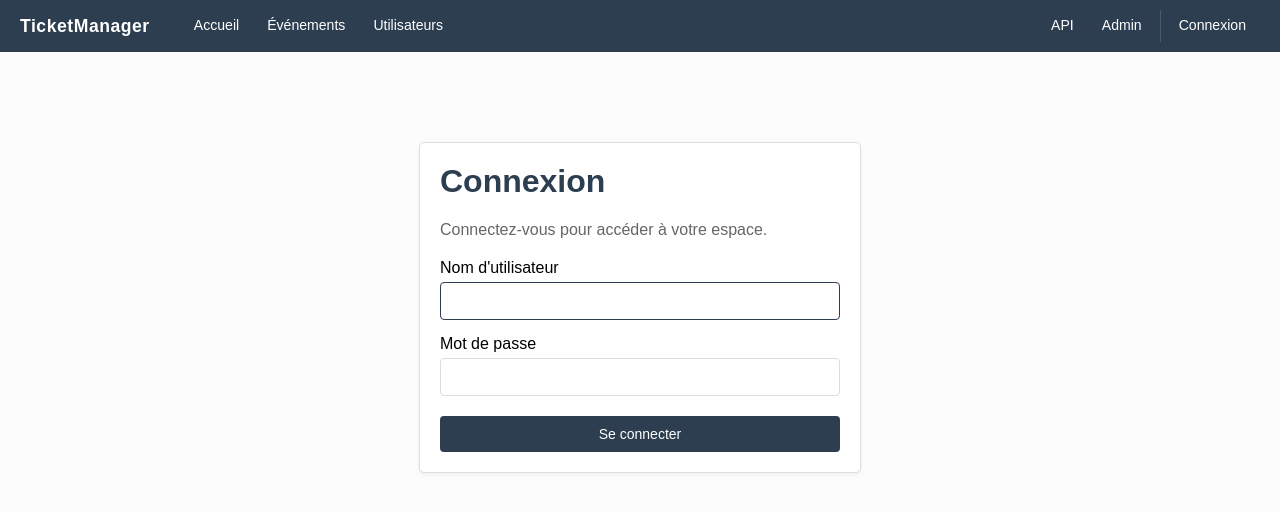
After one commit to saintbassanaga/TicketManager, a Django app: page /login/ in a window 1280 px wide. The commit adds this page. Shown: the top 512 px of the page. Run offline with Django 5.2, Linux system fonts and the light colour scheme.

Commit message:
feat: add auth, full DRF coverage, deduplicate templates and fix routing
- Add session-based frontend login/logout views and login.html template
- Protect all frontend views with @login_required
- Set IsAuthenticated + SessionAuthentication + TokenAuthentication as DRF defaults
- Add Order and OrderItem serializers, API views, and URL routes
- Auto-fill price_at_purchase from ticket on OrderItem creation
- Scope orders to the requesting user (staff see all)
- Fix missing frontend user URLs (user_list, user_add, user_edit, user_delete)
- Add rest_framework.authtoken to INSTALLED_APPS (fixes LoginAPIView token creation)
- Move .input-field CSS to base.html; extract shared _form_fields.html partial
- Add edit_mode support to event_add.html
- Rearrange navbar: main nav left, tools + user session right
- Merge duplicate import blocks and remove duplicate ticket_add import in urls.py

Co-authored-by: codemk-begginer <metenousteve@gmail.com>
Co-authored-by: Dave-michael-13 <164563067+Dave-michael-13@users.noreply.github.com>
Co-authored-by: Ngah Angele <ngaherica56@gmail.com>

```diff
--- a/templates/base.html
+++ b/templates/base.html
@@ -9,27 +9,79 @@
         header {
             background: #2c3e50;
             color: white;
-            padding: 15px 20px;
+            padding: 0 20px;
             display: flex;
             justify-content: space-between;
-            align-items: center;
+            align-items: stretch;
+            height: 52px;
         }
 
         header .logo {
-            font-size: 1.2em;
+            font-size: 1.1em;
             font-weight: bold;
+            display: flex;
+            align-items: center;
+            margin-right: 30px;
         }
 
-        header nav a {
+        header .logo a {
             color: white;
             text-decoration: none;
-            margin-left: 20px;
-            font-size: 0.9em;
+            letter-spacing: 0.03em;
+        }
+
+        header nav {
+            display: flex;
+            align-items: stretch;
+        }
+
+        header nav a,
+        header nav .nav-user {
+            color: white;
+            text-decoration: none;
+            font-size: 0.88em;
+            display: flex;
+            align-items: center;
+            padding: 0 14px;
+            border-bottom: 3px solid transparent;
+            transition: background 0.15s, border-color 0.15s;
         }
 
         header nav a:hover {
+            background: rgba(255,255,255,0.08);
+            text-decoration: none;
+            border-bottom-color: rgba(255,255,255,0.4);
+        }
+
+        header nav .nav-divider {
+            width: 1px;
+            background: rgba(255,255,255,0.15);
+            margin: 10px 4px;
+        }
+
+        header nav .nav-user {
+            gap: 10px;
+            padding: 0 14px;
+            font-size: 0.88em;
+        }
+
+        header nav .nav-user span {
+            opacity: 0.75;
+            font-style: italic;
+        }
+
+        header nav .nav-logout {
+            background: none;
+            border: none;
+            color: white;
+            cursor: pointer;
+            font-size: 0.88em;
+            padding: 0;
             text-decoration: underline;
+            opacity: 0.85;
         }
+
+        header nav .nav-logout:hover { opacity: 1; }
 
         .container { padding: 30px 20px; max-width: 900px; margin: auto; }
 
@@ -68,19 +120,51 @@
         a:hover { text-decoration: underline; }
 
         .flex-between { display: flex; justify-content: space-between; align-items: center; }
+
+        .input-field {
+            width: 100%;
+            padding: 10px;
+            border: 1px solid #ddd;
+            border-radius: 4px;
+            box-sizing: border-box;
+            font-size: 14px;
+        }
+        .input-field:focus {
+            border-color: #2c3e50;
+            outline: none;
+        }
     </style>
 </head>
 <body>
 
 <header>
     <div class="logo">
-        <a href="{% url 'frontend-home' %}" style="color: white; text-decoration: none;">TicketManager</a>
+        <a href="{% url 'frontend-home' %}">TicketManager</a>
     </div>
+
+    <!-- Left nav: main sections -->
     <nav>
         <a href="{% url 'frontend-home' %}">Accueil</a>
         <a href="{% url 'frontend-event-list' %}">Événements</a>
+        <a href="{% url 'frontend-user-list' %}">Utilisateurs</a>
+    </nav>
+
+    <!-- Right nav: tools + user -->
+    <nav style="margin-left: auto;">
         <a href="{% url 'event-list' %}">API</a>
         <a href="/admin/">Admin</a>
+        <div class="nav-divider"></div>
+        {% if user.is_authenticated %}
+            <div class="nav-user">
+                <span>{{ user.username }}</span>
+                <form method="post" action="{% url 'frontend-logout' %}">
+                    {% csrf_token %}
+                    <button type="submit" class="nav-logout">Déconnexion</button>
+                </form>
+            </div>
+        {% else %}
+            <a href="{% url 'frontend-login' %}">Connexion</a>
+        {% endif %}
     </nav>
 </header>
 
--- /dev/null
+++ b/templates/login.html
@@ -0,0 +1,23 @@
+{% extends 'base.html' %}
+
+{% block title %}Connexion - TicketManager{% endblock %}
+
+{% block content %}
+    <div class="card" style="max-width: 400px; margin: 60px auto;">
+        <h1 style="margin-top: 0;">Connexion</h1>
+        <p style="color: #666;">Connectez-vous pour accéder à votre espace.</p>
+
+        <form method="post" style="margin-top: 20px;">
+            {% csrf_token %}
+            <div style="margin-bottom: 15px;">
+                <label style="display: block; margin-bottom: 5px;">Nom d'utilisateur</label>
+                <input type="text" name="username" class="input-field" autofocus required>
+            </div>
+            <div style="margin-bottom: 20px;">
+                <label style="display: block; margin-bottom: 5px;">Mot de passe</label>
+                <input type="password" name="password" class="input-field" required>
+            </div>
+            <button type="submit" class="btn" style="width: 100%; padding: 10px;">Se connecter</button>
+        </form>
+    </div>
+{% endblock %}
--- a/ticketmanager/urls.py
+++ b/ticketmanager/urls.py
@@ -6,6 +6,13 @@ from .views import (
     EventRetrieveUpdateDestroyAPIView,
     TicketListCreateAPIView,
     TicketRetrieveUpdateDestroyAPIView,
+    OrderListCreateAPIView,
+    OrderRetrieveUpdateDestroyAPIView,
+    OrderItemListCreateAPIView,
+    OrderItemRetrieveUpdateDestroyAPIView,
+    UserListCreateAPIView,
+    UserRetrieveUpdateDestroyAPIView,
+    LoginAPIView,
     # Frontend Views
     home,
     event_list,
@@ -13,19 +20,20 @@ from .views import (
     event_add,
     event_edit,
     event_delete,
-    ticket_add
-    ,
-    # User views will be imported below in the list to keep grouping
-)
-from .views import (
-    UserListCreateAPIView,
-    UserRetrieveUpdateDestroyAPIView,
     ticket_add,
-    # Login View
-    LoginAPIView
+    user_list,
+    user_add,
+    user_edit,
+    user_delete,
+    login_view,
+    logout_view,
 )
 
 urlpatterns = [
+    # --- Authentification ---
+    path('login/', login_view, name='frontend-login'),
+    path('logout/', logout_view, name='frontend-logout'),
+
     # --- Vues Frontend (HTML) ---
     path('', home, name='frontend-home'),
     path('events/', event_list, name='frontend-event-list'),
@@ -37,7 +45,13 @@ urlpatterns = [
     # Tickets
     path('concert/<int:event_id>/tickets/add/', ticket_add, name='frontend-ticket-add'),
 
-    # Users API (admin-only)
+    # Users Frontend
+    path('users/', user_list, name='frontend-user-list'),
+    path('users/add/', user_add, name='frontend-user-add'),
+    path('users/<int:pk>/edit/', user_edit, name='frontend-user-edit'),
+    path('users/<int:pk>/delete/', user_delete, name='frontend-user-delete'),
+
+    # Users API
     path('api/users/', UserListCreateAPIView.as_view(), name='user-list'),
     path('api/users/<int:pk>/', UserRetrieveUpdateDestroyAPIView.as_view(), name='user-detail'),
 
@@ -46,6 +60,10 @@ urlpatterns = [
     path('api/events/<int:pk>/', EventRetrieveUpdateDestroyAPIView.as_view(), name='event-detail'),
     path('api/tickets/', TicketListCreateAPIView.as_view(), name='ticket-list'),
     path('api/tickets/<int:pk>/', TicketRetrieveUpdateDestroyAPIView.as_view(), name='ticket-detail'),
+    path('api/orders/', OrderListCreateAPIView.as_view(), name='order-list'),
+    path('api/orders/<int:pk>/', OrderRetrieveUpdateDestroyAPIView.as_view(), name='order-detail'),
+    path('api/order-items/', OrderItemListCreateAPIView.as_view(), name='orderitem-list'),
+    path('api/order-items/<int:pk>/', OrderItemRetrieveUpdateDestroyAPIView.as_view(), name='orderitem-detail'),
     path('api/login/', LoginAPIView.as_view(), name='api_login'),
 ]
 urlpatterns = format_suffix_patterns(urlpatterns, allowed=['json', 'html'])
--- a/ticketmanager/views.py
+++ b/ticketmanager/views.py
@@ -1,62 +1,87 @@
 from django.shortcuts import render, get_object_or_404, redirect
 from django.contrib import messages
-from rest_framework import generics, permissions
-from .models import Event, Ticket
-from .serializers import EventSerializer, TicketSerializer, UserSerializer, UserCreateSerializer, UserUpdateSerializer
-from .forms import EventForm, TicketForm
+from django.contrib.auth import authenticate, login, logout
+from django.contrib.auth.decorators import login_required
+from django.contrib.auth.models import User
+from rest_framework import generics, permissions, status
 from rest_framework.views import APIView
 from rest_framework.response import Response
 from rest_framework.authtoken.models import Token
-from django.contrib.auth import authenticate
-from rest_framework import status
-from django.contrib.auth.models import User
-from .forms import UserCreateForm, UserUpdateForm
+from .models import Event, Ticket, Order, OrderItem
+from .serializers import (
+    EventSerializer, TicketSerializer,
+    UserSerializer, UserCreateSerializer, UserUpdateSerializer,
+    OrderSerializer, OrderItemSerializer,
+)
+from .forms import EventForm, TicketForm, UserCreateForm, UserUpdateForm
+
 
 # ==========================
 # VUES API (DRF)
 # ==========================
+
 class EventListCreateAPIView(generics.ListCreateAPIView):
     queryset = Event.objects.all()
     serializer_class = EventSerializer
+
 
 class EventRetrieveUpdateDestroyAPIView(generics.RetrieveUpdateDestroyAPIView):
     queryset = Event.objects.all()
     serializer_class = EventSerializer
 
+
 class TicketListCreateAPIView(generics.ListCreateAPIView):
     queryset = Ticket.objects.all()
     serializer_class = TicketSerializer
+
 
 class TicketRetrieveUpdateDestroyAPIView(generics.RetrieveUpdateDestroyAPIView):
     queryset = Ticket.objects.all()
     serializer_class = TicketSerializer
 
 
-# ==========================
-# VUES API DE CONNEXION
-# ==========================
-class LoginAPIView(APIView):
-    def post(self, request):
-        username = request.data.get('username')
-        password = request.data.get('password')
+class OrderListCreateAPIView(generics.ListCreateAPIView):
+    serializer_class = OrderSerializer
 
-        user = authenticate(username=username, password=password)
-        if user is not None:
-            token, created = Token.objects.get_or_create(user=user)
-            return Response({
-                'token': token.key,
-                'username': user.username
-            }, status=status.HTTP_200_OK)
-        return Response({'error': 'Invalid credentials'}, status=status.HTTP_401_UNAUTHORIZED)
+    def get_queryset(self):
+        # Staff see all orders; regular users see only their own
+        if self.request.user.is_staff:
+            return Order.objects.all().order_by('-order_date')
+        return Order.objects.filter(user=self.request.user).order_by('-order_date')
+
+    def perform_create(self, serializer):
+        serializer.save(user=self.request.user)
 
 
-# ==========================
-# API: GESTION DES UTILISATEURS
-# ==========================
+class OrderRetrieveUpdateDestroyAPIView(generics.RetrieveUpdateDestroyAPIView):
+    serializer_class = OrderSerializer
+
+    def get_queryset(self):
+        if self.request.user.is_staff:
+            return Order.objects.all()
+        return Order.objects.filter(user=self.request.user)
+
+
+class OrderItemListCreateAPIView(generics.ListCreateAPIView):
+    serializer_class = OrderItemSerializer
+
+    def get_queryset(self):
+        if self.request.user.is_staff:
+            return OrderItem.objects.all()
+        return OrderItem.objects.filter(order__user=self.request.user)
+
+
+class OrderItemRetrieveUpdateDestroyAPIView(generics.RetrieveUpdateDestroyAPIView):
+    serializer_class = OrderItemSerializer
+
+    def get_queryset(self):
+        if self.request.user.is_staff:
+            return OrderItem.objects.all()
+        return OrderItem.objects.filter(order__user=self.request.user)
+
 
 class UserListCreateAPIView(generics.ListCreateAPIView):
     queryset = User.objects.all().order_by('username')
-    permission_classes = [permissions.AllowAny]
 
     def get_serializer_class(self):
         if self.request.method == 'POST':
@@ -66,7 +91,6 @@ class UserListCreateAPIView(generics.ListCreateAPIView):
 
 class UserRetrieveUpdateDestroyAPIView(generics.RetrieveUpdateDestroyAPIView):
     queryset = User.objects.all()
-    permission_classes = [permissions.AllowAny]
 
     def get_serializer_class(self):
         if self.request.method in ('PUT', 'PATCH'):
@@ -75,21 +99,71 @@ class UserRetrieveUpdateDestroyAPIView(generics.RetrieveUpdateDestroyAPIView):
 
 
 # ==========================
-# VUES TEMPLATES (FRONTEND)
+# VUES API DE CONNEXION (publique)
 # ==========================
 
+class LoginAPIView(APIView):
+    permission_classes = [permissions.AllowAny]
+
+    def post(self, request):
+        username = request.data.get('username')
+        password = request.data.get('password')
+        user = authenticate(username=username, password=password)
+        if user is not None:
+            token, created = Token.objects.get_or_create(user=user)
+            return Response({'token': token.key, 'username': user.username}, status=status.HTTP_200_OK)
+        return Response({'error': 'Invalid credentials'}, status=status.HTTP_401_UNAUTHORIZED)
+
+
+# ==========================
+# AUTHENTIFICATION FRONTEND (publique)
+# ==========================
+
+def login_view(request):
+    if request.user.is_authenticated:
+        return redirect('frontend-home')
+    if request.method == 'POST':
+        username = request.POST.get('username')
+        password = request.POST.get('password')
+        user = authenticate(request, username=username, password=password)
+        if user is not None:
+            login(request, user)
+            next_url = request.GET.get('next', 'frontend-home')
+            return redirect(next_url)
+        messages.error(request, "Nom d'utilisateur ou mot de passe incorrect.")
+    return render(request, 'login.html')
+
+
+def logout_view(request):
+    if request.method == 'POST':
+        logout(request)
+        messages.success(request, "Vous avez été déconnecté.")
+    return redirect('frontend-login')
+
+
+# ==========================
+# VUES TEMPLATES (FRONTEND) — connexion requise
+# ==========================
+
+@login_required
 def home(request):
     return render(request, 'home.html')
 
+
+@login_required
 def event_list(request):
     events = Event.objects.filter(is_active=True).order_by('date')
     return render(request, 'event_list.html', {'events': events})
 
+
+@login_required
 def event_detail(request, pk):
     event = get_object_or_404(Event, pk=pk)
     tickets = event.tickets.filter(is_active=True)
     return render(request, 'event_detail.html', {'event': event, 'tickets': tickets})
 
+
+@login_required
 def event_add(request):
     if request.method == 'POST':
         form = EventForm(request.POST)
@@ -101,6 +175,8 @@ def event_add(request):
         form = EventForm()
     return render(request, 'event_add.html', {'form': form})
 
+
+@login_required
 def event_edit(request, pk):
     event = get_object_or_404(Event, pk=pk)
     if request.method == 'POST':
@@ -113,6 +189,8 @@ def event_edit(request, pk):
         form = EventForm(instance=event)
     return render(request, 'event_add.html', {'form': form, 'edit_mode': True})
 
+
+@login_required
 def event_delete(request, pk):
     event = get_object_or_404(Event, pk=pk)
     if request.method == 'POST':
@@ -121,32 +199,30 @@ def event_delete(request, pk):
         return redirect('frontend-event-list')
     return render(request, 'event_confirm_delete.html', {'event': event})
 
+
+@login_required
 def ticket_add(request, event_id):
-    """Ajouter une catégorie de tickets à un événement spécifique"""
     event = get_object_or_404(Event, pk=event_id)
     if request.method == 'POST':
         form = TicketForm(request.POST)
         if form.is_valid():
             ticket = form.save(commit=False)
-            ticket.event = event # On lie le ticket à l'événement
+            ticket.event = event
             ticket.save()
             messages.success(request, f"La catégorie de tickets a été ajoutée à {event.name}")
             return redirect('frontend-event-detail', pk=event.pk)
     else:
         form = TicketForm()
-
     return render(request, 'ticket_add.html', {'form': form, 'event': event})
 
 
-# ==========================
-# GESTION DES UTILISATEURS
-# ==========================
-
+@login_required
 def user_list(request):
     users = User.objects.all().order_by('username')
     return render(request, 'user_list.html', {'users': users})
 
 
+@login_required
 def user_add(request):
     if request.method == 'POST':
         form = UserCreateForm(request.POST)
@@ -159,6 +235,7 @@ def user_add(request):
     return render(request, 'user_add.html', {'form': form})
 
 
+@login_required
 def user_edit(request, pk):
     user = get_object_or_404(User, pk=pk)
     if request.method == 'POST':
@@ -172,6 +249,7 @@ def user_edit(request, pk):
     return render(request, 'user_add.html', {'form': form, 'edit_mode': True, 'user_obj': user})
 
 
+@login_required
 def user_delete(request, pk):
     user = get_object_or_404(User, pk=pk)
     if request.method == 'POST':
```
Also changed, not shown: TicketManager/settings.py (+11 -2 lines), templates/_form_fields.html (added, +9 -0 lines), templates/event_add.html (+5 -30 lines), templates/ticket_add.html (+1 -22 lines), templates/user_add.html (+1 -26 lines), ticketmanager/serializers.py (+26 -2 lines).
